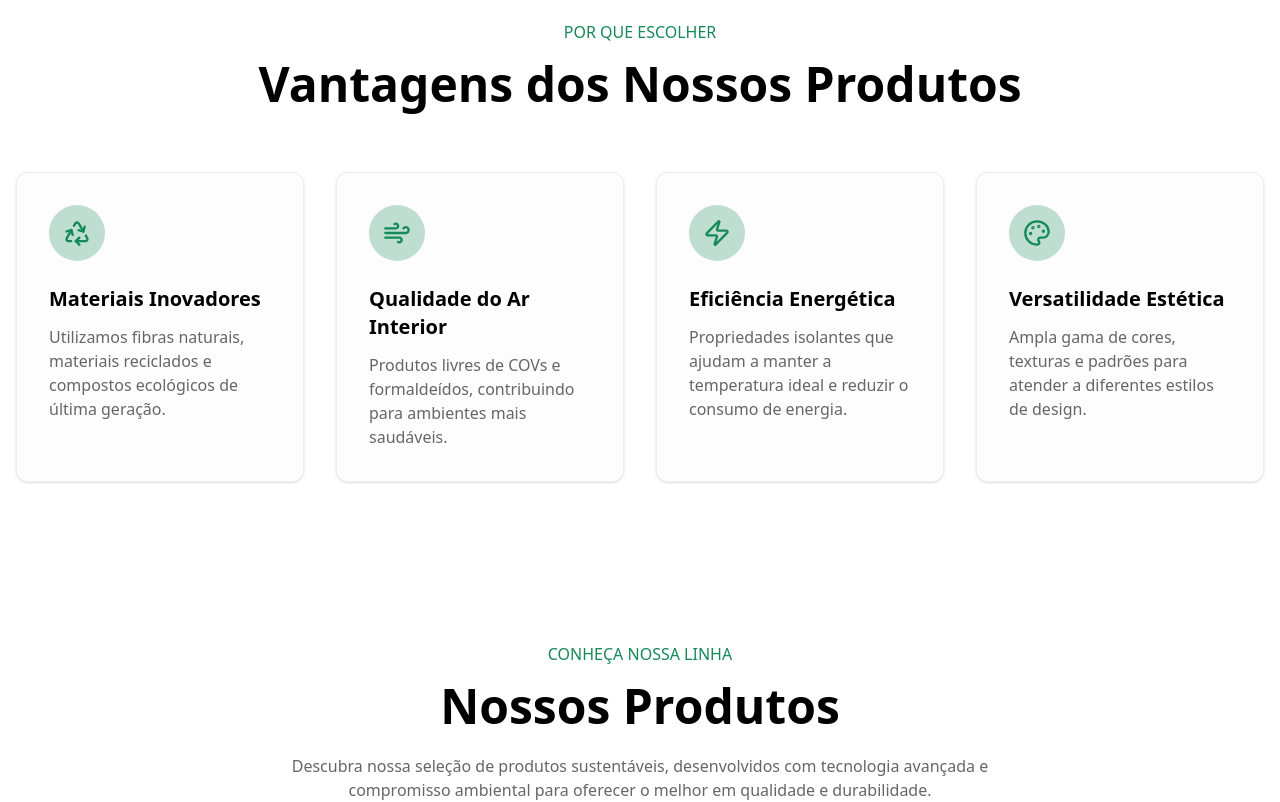
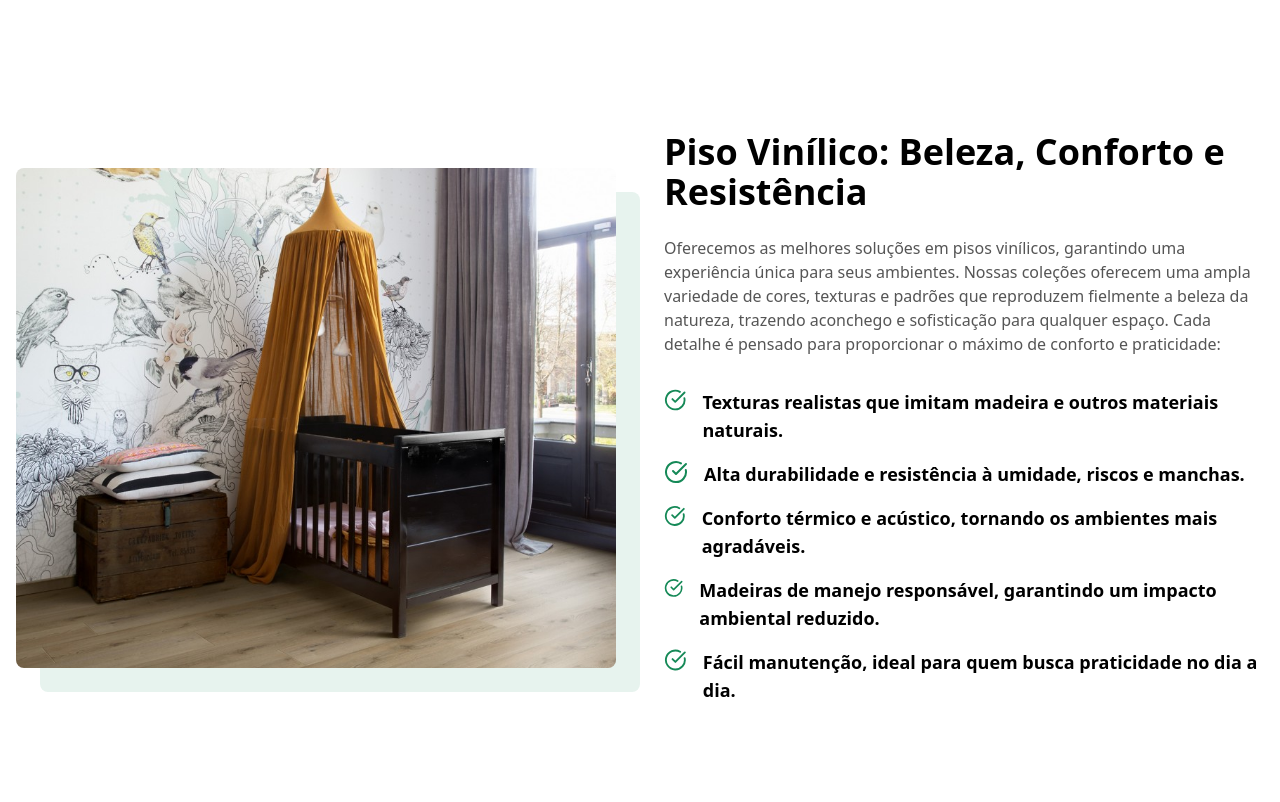
Before and after one commit to Kibryant/eco-casa, a Next.js app: page /produtos/revestimentos in a window 1280 px wide. Shown: the part 1280-2082 px from the top of the page. Built offline with nearby package versions, Linux system fonts and the light colour scheme.

Commit message:
change copy of revestimentos

```diff
--- a/src/app/produtos/revestimentos/page.tsx
+++ b/src/app/produtos/revestimentos/page.tsx
@@ -1,21 +1,25 @@
+"use client";
+
 import { HeroCategory } from "@/components/hero-category";
 import { CategorySummary } from "@/components/category-summary";
 import { ProductAdvantages } from "@/components/product-advantages";
 import { CategoryProducts } from "@/components/category-products";
 import { ProjectPortfolio } from "@/components/project-portfolio";
 import { ContactCTA } from "@/components/contact-cta";
+import Image from "next/image";
+import { motion } from "framer-motion";
+import { CheckCircle } from "lucide-react";
 
 export default function RevestimentosPage() {
-	// Dados específicos para a página de Revestimentos
 	const categoryData = {
 		title: "Revestimentos Ecológicos",
 		description:
 			"Transforme seus ambientes com texturas e materiais sustentáveis",
 		image: "/background-header-revestimentos.webp?height=600&width=1920",
 		summary: {
-			title: "Revestimentos que Respeitam o Planeta",
+			title: "Revestimentos: Sofisticação, Versatilidade e Qualidade",
 			description:
-				"Nossa linha de revestimentos ecológicos oferece soluções inovadoras para paredes e superfícies, combinando estética, funcionalidade e compromisso ambiental. Produzidos com materiais reciclados e naturais, nossos revestimentos transformam qualquer ambiente com texturas e acabamentos exclusivos.",
+				"Oferecemos uma seleção completa de revestimentos para transformar qualquer ambiente com elegância e funcionalidade. Trabalhamos com materiais inovadores e sustentáveis, proporcionando soluções que aliam design sofisticado, durabilidade e alta performance. Seja para um projeto residencial ou comercial, nossos brises, ripados, cerâmicas, porcelanatos, forros, pisos vinílicos, placas flexíveis e tijolos rústicos ecológicos são escolhas ideais para quem busca acabamentos impecáveis e exclusivos. Descubra a melhor opção para o seu espaço e dê um toque de personalidade e requinte ao seu projeto com  qualidade e excelência ",
 			features: [
 				"Materiais reciclados",
 				"Variedade de texturas e acabamentos",
@@ -77,11 +81,7 @@ export default function RevestimentosPage() {
 				description:
 					"Revestimento cerâmico com aparência de tijolo, ideal para áreas externas",
 				image: "/revestimento-3.webp?height=600&width=600",
-				features: [
-					"100% natural",
-					"Textura orgânica",
-                    "Impermeável",
-				],
+				features: ["100% natural", "Textura orgânica", "Impermeável"],
 			},
 
 			{
@@ -113,6 +113,34 @@ export default function RevestimentosPage() {
 		],
 	};
 
+	const pisosVinilicos = [
+		{
+			title: "Madeira Nobre",
+			description:
+				"Texturas realistas que imitam madeira e outros materiais naturais.",
+		},
+		{
+			title: "Alta Resistência",
+			description:
+				"Alta durabilidade e resistência à umidade, riscos e manchas.",
+		},
+		{
+			title: "Durabilidade Excepcional",
+			description:
+				"Conforto térmico e acústico, tornando os ambientes mais agradáveis.",
+		},
+		{
+			title: "Sustentabilidade",
+			description:
+				"Madeiras de manejo responsável, garantindo um impacto ambiental reduzido.",
+		},
+		{
+			title: "Acabamento Superior",
+			description:
+				"Fácil manutenção, ideal para quem busca praticidade no dia a dia.",
+		},
+	];
+
 	return (
 		<main className="flex flex-col min-h-screen">
 			<HeroCategory
@@ -126,6 +154,69 @@ export default function RevestimentosPage() {
 				features={categoryData.summary.features}
 				image={categoryData.summary.image}
 			/>
+
+			<section className="py-24">
+				<div>
+					<div className="grid grid-cols-1 lg:grid-cols-2 gap-12 items-center px-4">
+						<motion.div
+							initial={{ opacity: 0, x: 20 }}
+							whileInView={{ opacity: 1, x: 0 }}
+							viewport={{ once: true }}
+							transition={{ duration: 0.8, delay: 0.2 }}
+							className="relative"
+						>
+							<div className="absolute -bottom-6 -right-6 w-full h-full bg-primary/10 rounded-lg z-0" />
+							<div className="relative h-[500px] rounded-lg overflow-hidden z-10">
+								<Image
+									src="/piso-vinilico.jpg?height=600&width=800"
+									fill
+									className="object-cover"
+									alt=""
+								/>
+							</div>
+						</motion.div>
+
+						<motion.div
+							initial={{ opacity: 0, x: 20 }}
+							animate={{ opacity: 1, x: 0 }}
+							transition={{ duration: 0.8 }}
+							className="order-1 lg:order-2"
+						>
+							<h2 className="text-3xl md:text-4xl font-display font-bold mb-6">
+								Piso Vinílico: Beleza, Conforto e Resistência
+							</h2>
+
+							<p className="text-foreground/70 mb-8">
+								Oferecemos as melhores soluções em pisos vinílicos, garantindo
+								uma experiência única para seus ambientes. Nossas coleções
+								oferecem uma ampla variedade de cores, texturas e padrões que
+								reproduzem fielmente a beleza da natureza, trazendo aconchego e
+								sofisticação para qualquer espaço. Cada detalhe é pensado para
+								proporcionar o máximo de conforto e praticidade:
+							</p>
+
+							<div className="space-y-4">
+								{pisosVinilicos.map((item, index) => (
+									<motion.div
+										key={`feature-${index + 1}`}
+										initial={{ opacity: 0, y: 10 }}
+										whileInView={{ opacity: 1, y: 0 }}
+										viewport={{ once: true }}
+										transition={{ duration: 0.6, delay: index * 0.2 }}
+										className="flex items-start space-x-4"
+									>
+										<CheckCircle className="w-6 h-6 text-primary" />
+										<div>
+											<h3 className="text-lg font-semibold">{item.description}</h3>
+										</div>
+									</motion.div>
+								))}
+							</div>
+						</motion.div>
+					</div>
+				</div>
+			</section>
+
 			<ProductAdvantages advantages={categoryData.advantages} />
 			<CategoryProducts products={categoryData.products} />
 			<ProjectPortfolio projects={categoryData.portfolio} />
```
Also changed, not shown: public/piso-vinilico.jpg (added).
